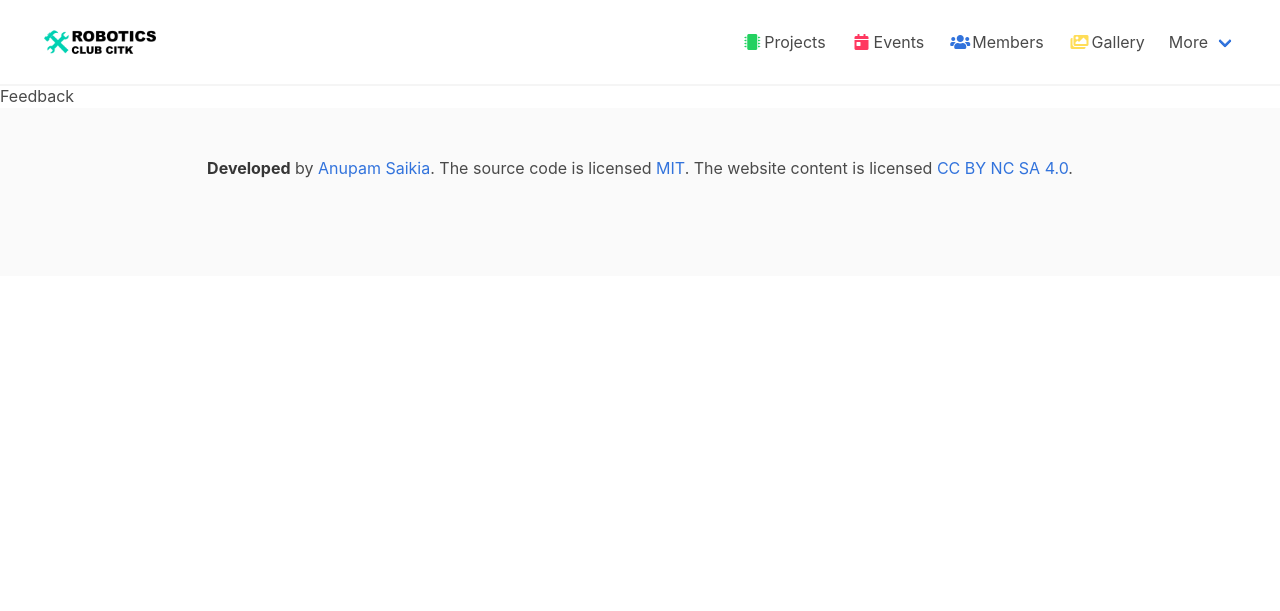
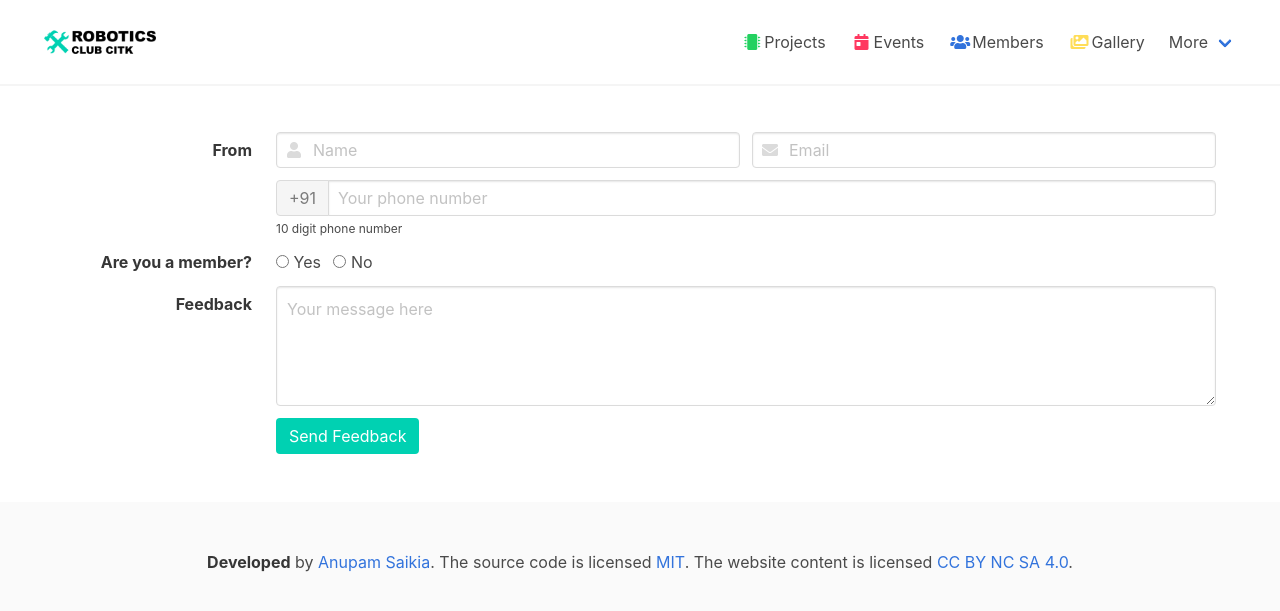
Before and after one commit to robotics-club-citk/robotics-club-citk.github.io, a Jekyll site: the page built from feedback.html, in a window 1280 px wide. Shown: the top 611 px of the page. Built offline with Jekyll 4.4.1, drawn with Linux system fonts in a browser that asks for light colours.

Commit message:
added feedback form elements

```diff
--- a/feedback.html
+++ b/feedback.html
@@ -2,4 +2,97 @@
 layout: default
 ---
 
-Feedback
+<div class="section">
+  <div class="container">
+    <div class="field is-horizontal">
+      <div class="field-label is-normal">
+        <label class="label">From</label>
+      </div>
+      <div class="field-body">
+        <div class="field">
+          <p class="control is-expanded has-icons-left">
+            <input class="input" type="text" placeholder="Name">
+            <span class="icon is-small is-left">
+              <i class="fas fa-user"></i>
+            </span>
+          </p>
+        </div>
+        <div class="field">
+          <p class="control is-expanded has-icons-left">
+            <input class="input" type="email" placeholder="Email">
+            <span class="icon is-small is-left">
+              <i class="fas fa-envelope"></i>
+            </span>
+          </p>
+        </div>
+      </div>
+    </div>
+
+    <div class="field is-horizontal">
+      <div class="field-label"></div>
+      <div class="field-body">
+        <div class="field is-expanded">
+          <div class="field has-addons">
+            <p class="control">
+              <a class="button is-static">
+                +91
+              </a>
+            </p>
+            <p class="control is-expanded">
+              <input class="input" type="tel" placeholder="Your phone number">
+            </p>
+          </div>
+          <p class="help">10 digit phone number</p>
+        </div>
+      </div>
+    </div>
+
+    <div class="field is-horizontal">
+      <div class="field-label">
+        <label class="label">Are you a member?</label>
+      </div>
+      <div class="field-body">
+        <div class="field is-narrow">
+          <div class="control">
+            <label class="radio">
+              <input type="radio" name="member">
+              Yes
+            </label>
+            <label class="radio">
+              <input type="radio" name="member">
+              No
+            </label>
+          </div>
+        </div>
+      </div>
+    </div>
+
+    <div class="field is-horizontal">
+      <div class="field-label is-normal">
+        <label class="label">Feedback</label>
+      </div>
+      <div class="field-body">
+        <div class="field">
+          <div class="control">
+            <textarea class="textarea" placeholder="Your message here"></textarea>
+          </div>
+        </div>
+      </div>
+    </div>
+
+    <div class="field is-horizontal">
+      <div class="field-label">
+        <!-- Left empty for spacing -->
+      </div>
+      <div class="field-body">
+        <div class="field">
+          <div class="control">
+            <button class="button is-primary">
+              Send Feedback
+            </button>
+          </div>
+        </div>
+      </div>
+    </div>
+  </div>
+</div>
```
